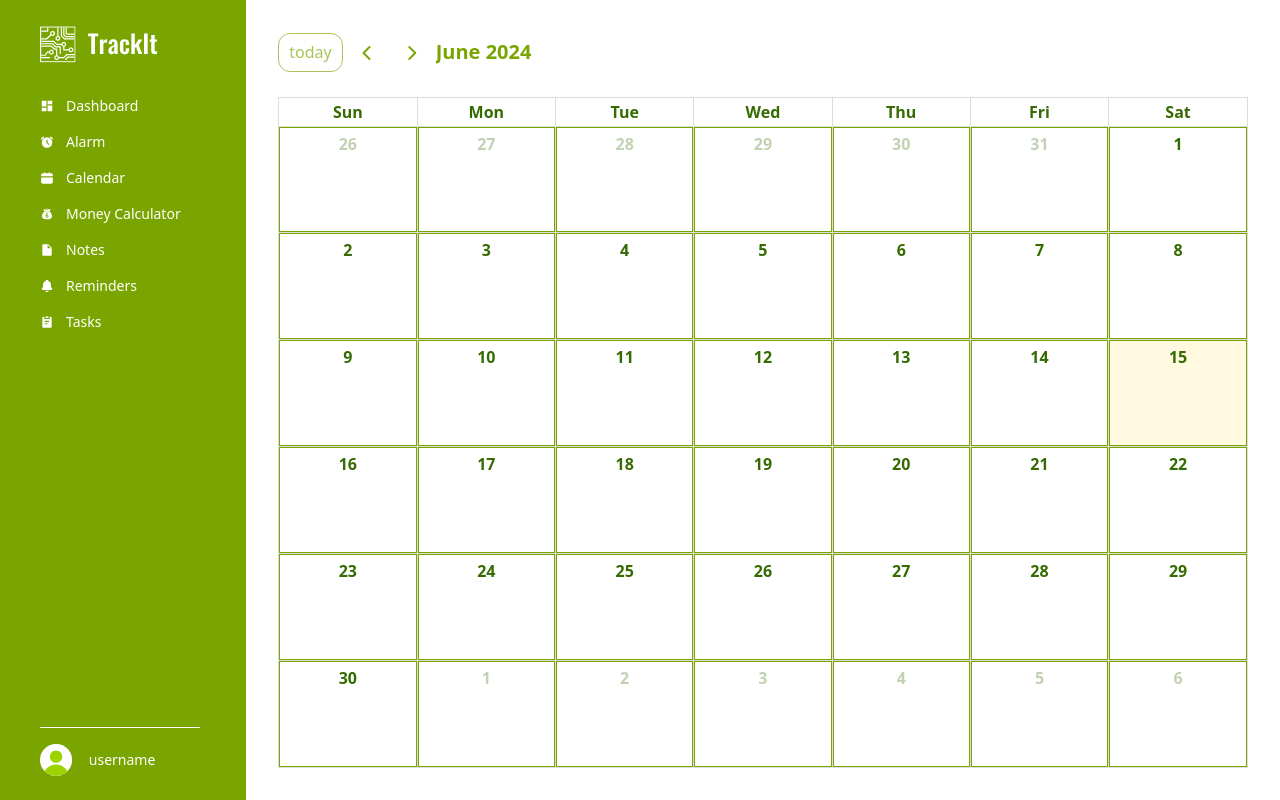
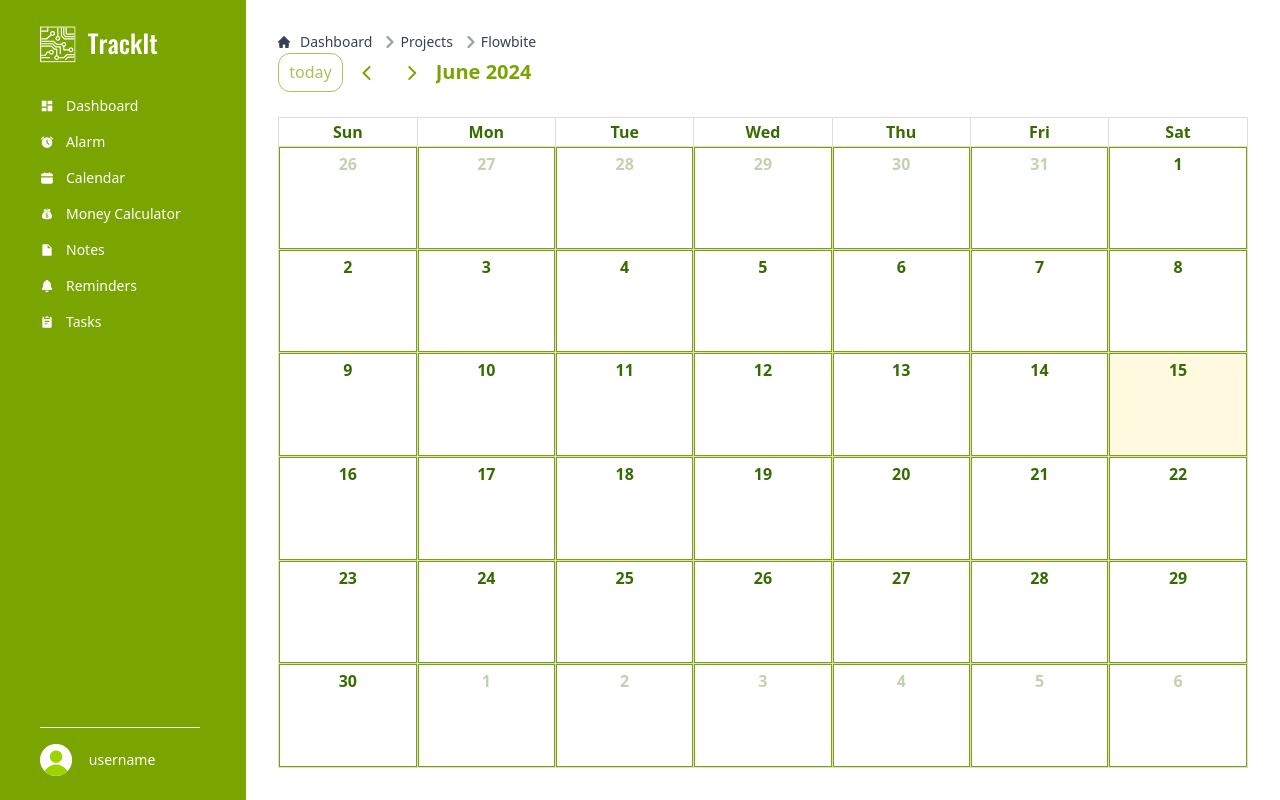
Before and after one commit to allsyalwaa/TrackIt, a React (Vite) app: page /calendar in a window 1280 px wide. Built offline with nearby package versions, Linux system fonts and the light colour scheme.

Commit message:
refactor: Add BreadCrumbs component and update DashboardLayout to include it

```diff
--- /dev/null
+++ b/src/components/ui/BreadCrumbs.jsx
@@ -0,0 +1,60 @@
+export default function BreadCrumbs({
+  data = [
+    {
+      name: "Dashboard",
+      link: "/",
+    },
+    {
+      name: "Projects",
+      link: "/projects",
+    },
+    {
+      name: "Flowbite",
+      link: "/flowbite",
+    },
+  ],
+}) {
+  return (
+    <nav className="flex" aria-label="Breadcrumb">
+      <ol className="inline-flex items-center space-x-1 md:space-x-2 rtl:space-x-reverse">
+        {data.map((item, index) => (
+          <li key={index} className="inline-flex items-center">
+            <a
+              href="#"
+              className="inline-flex items-center text-sm font-medium text-gray-700 hover:text-blue-600 dark:text-gray-400 dark:hover:text-white"
+            >
+              {index == 0 ? (
+                <svg
+                  className="me-2.5 h-3 w-3"
+                  aria-hidden="true"
+                  xmlns="http://www.w3.org/2000/svg"
+                  fill="currentColor"
+                  viewBox="0 0 20 20"
+                >
+                  <path d="m19.707 9.293-2-2-7-7a1 1 0 0 0-1.414 0l-7 7-2 2a1 1 0 0 0 1.414 1.414L2 10.414V18a2 2 0 0 0 2 2h3a1 1 0 0 0 1-1v-4a1 1 0 0 1 1-1h2a1 1 0 0 1 1 1v4a1 1 0 0 0 1 1h3a2 2 0 0 0 2-2v-7.586l.293.293a1 1 0 0 0 1.414-1.414Z" />
+                </svg>
+              ) : (
+                <svg
+                  className="mx-1 h-3 w-3 text-gray-400 rtl:rotate-180"
+                  aria-hidden="true"
+                  xmlns="http://www.w3.org/2000/svg"
+                  fill="none"
+                  viewBox="0 0 6 10"
+                >
+                  <path
+                    stroke="currentColor"
+                    strokeLinecap="round"
+                    strokeLinejoin="round"
+                    strokeWidth={2}
+                    d="m1 9 4-4-4-4"
+                  />
+                </svg>
+              )}
+              {item.name}
+            </a>
+          </li>
+        ))}
+      </ol>
+    </nav>
+  );
+}
--- a/src/layout/DashboardLayout.jsx
+++ b/src/layout/DashboardLayout.jsx
@@ -1,4 +1,5 @@
 import Sidebar from "../components/section/Sidebar";
+import BreadCrumbs from "../components/ui/BreadCrumbs";
 
 export default function DashboardLayout({ children }) {
   return (
@@ -6,6 +7,7 @@ export default function DashboardLayout({ children }) {
       <div className="flex h-dvh ">
         <Sidebar />
         <main className="container mx-auto flex w-full flex-col p-8 ">
+          <BreadCrumbs />
           {children}
         </main>
       </div>
```
